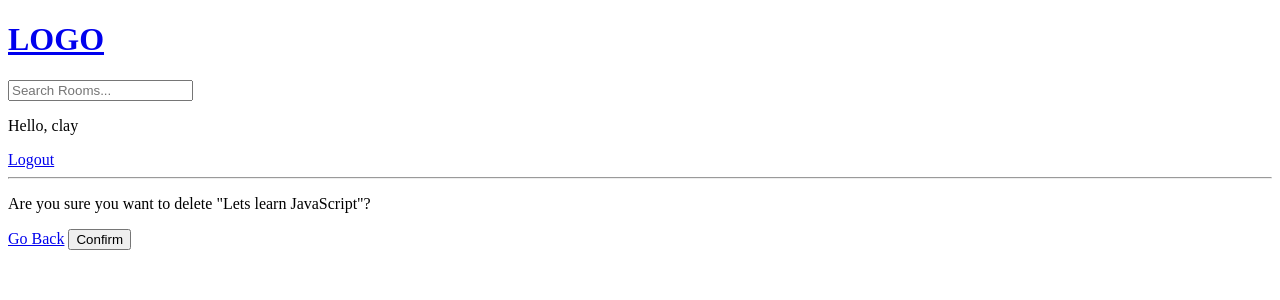
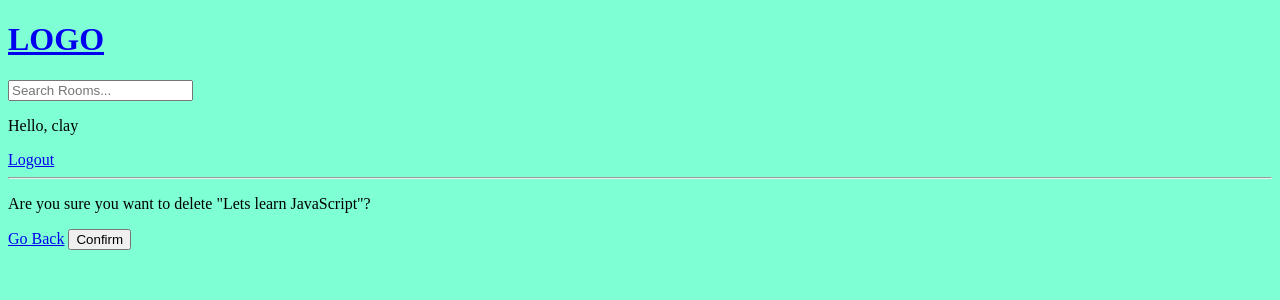
Before and after one commit to desilvaaesan/studyclay, a Django app: page /delete-room/1 in a window 1280 px wide. Shown: the top 300 px of the page. Run offline with Django 5.2, Linux system fonts and the light colour scheme; a user stored in the database is signed in; data comes from the database, SQL or seed files in the repository.

Commit message:
Chore: add content to static files

```diff
--- a/static/styles/main.css
+++ b/static/styles/main.css
@@ -0,0 +1,3 @@
+body{
+    background-color: aquamarine;
+}
--- a/studyclay/settings.py
+++ b/studyclay/settings.py
@@ -121,6 +121,12 @@ USE_TZ = True
 
 STATIC_URL = 'static/'
 
+STATICFILES_DIRS = [
+    BASE_DIR / 'static'
+]
+
+# STATIC_ROOT =
+
 # Default primary key field type
 # https://docs.djangoproject.com/en/5.1/ref/settings/#default-auto-field
 
--- a/templates/main.html
+++ b/templates/main.html
@@ -1,11 +1,13 @@
 <!DOCTYPE html>
+{% load static %}
 <html>
+
 <head>
     <meta charset='utf-8'>
     <meta http-equiv='X-UA-Compatible' content='IE=edge'>
     <title>StudyClay</title>
     <meta name='viewport' content='width=device-width, initial-scale=1'>
-    <!-- <link rel='stylesheet' type='text/css' media='screen' href='main.css'> -->
+    <link rel='stylesheet' type='text/css' media='screen' href="{% static 'styles/main.css' %}">
 </head>
 
 <body>
```
Also changed, not shown: static/images/clay.jpg (added).
